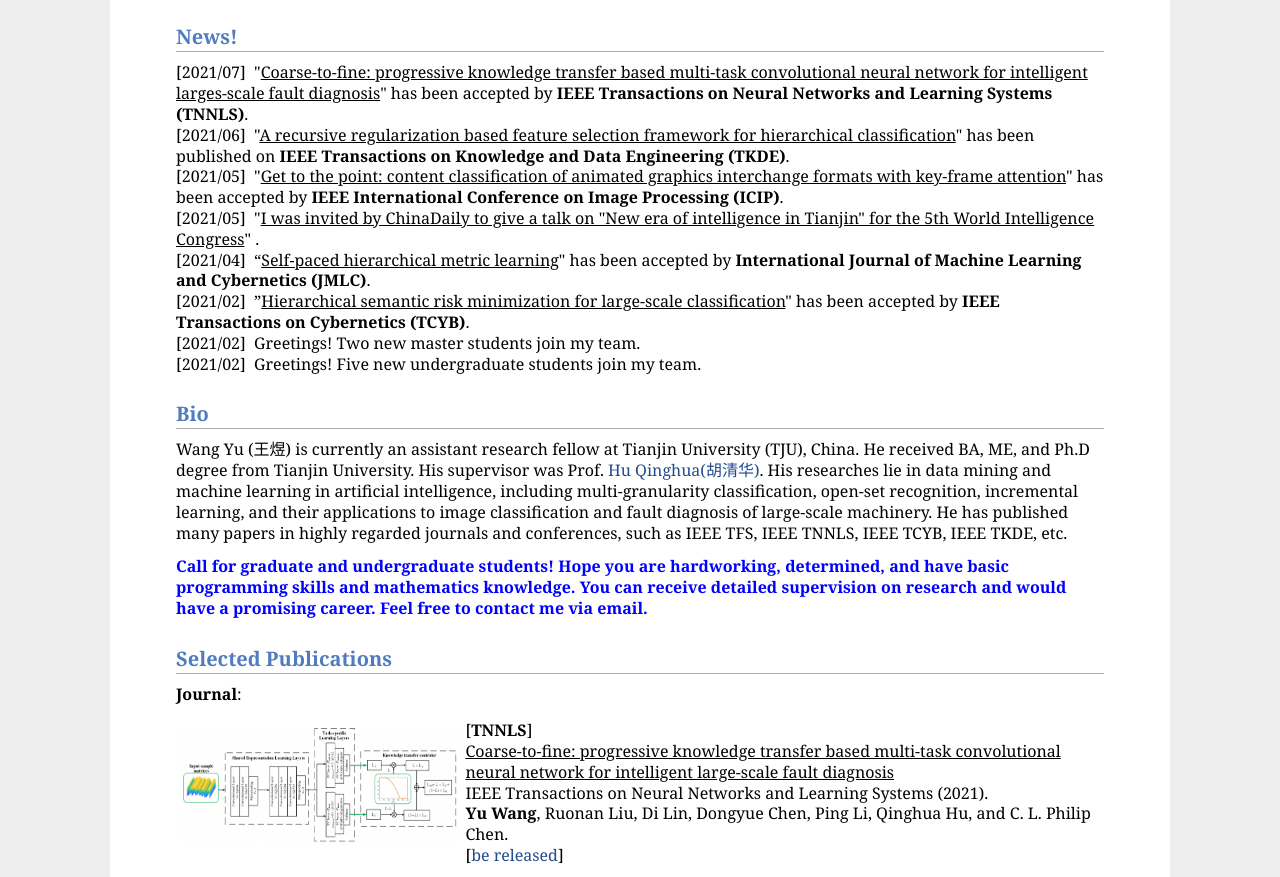
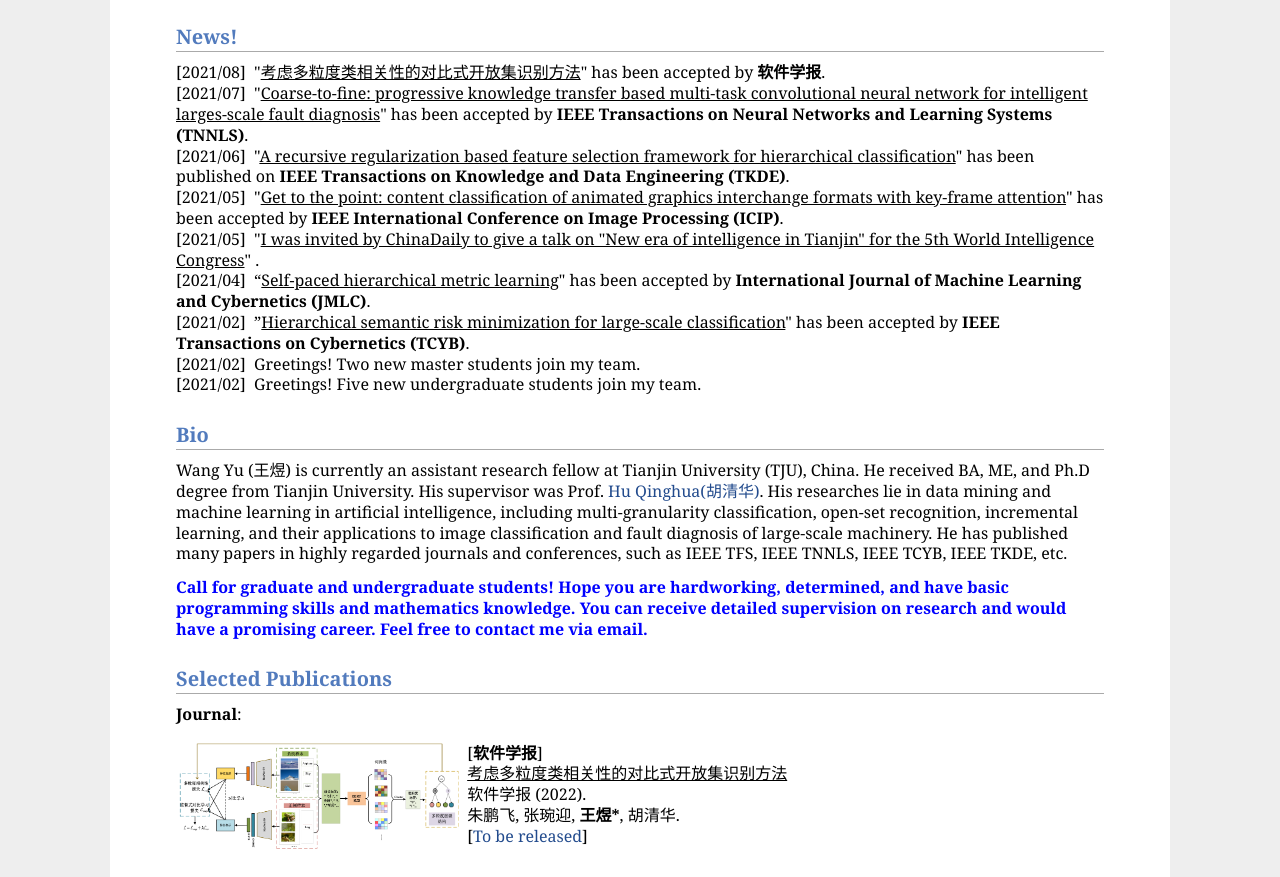
Before and after one commit to wangyuTJU/wangyuTJU.github.io, a plain HTML site: page index.html in a window 1280 px wide. Shown: the part 303-1180 px from the top of the page. Drawn offline with Linux system fonts and the light colour scheme.

Commit message:
Update JOS

```diff
--- a/index.html
+++ b/index.html
@@ -20,7 +20,8 @@ Tianjin City, P.R. China. <br />
 E-mail: <i>wangyu_ AT tju.edu.cn</i> <br /></p>
 </td></tr></table>
 <h2>News!</h2>
-<p>[2021/07]&nbsp;&nbsp;"<u>Coarse-to-fine: progressive knowledge transfer based multi-task convolutional neural network for intelligent larges-scale fault diagnosis</u>" has been accepted by <b>IEEE Transactions on Neural Networks and Learning Systems (TNNLS)</b>. <br />
+<p>[2021/08]&nbsp;&nbsp;"<u>考虑多粒度类相关性的对比式开放集识别方法</u>" has been accepted by <b>软件学报</b>. <br />
+[2021/07]&nbsp;&nbsp;"<u>Coarse-to-fine: progressive knowledge transfer based multi-task convolutional neural network for intelligent larges-scale fault diagnosis</u>" has been accepted by <b>IEEE Transactions on Neural Networks and Learning Systems (TNNLS)</b>. <br />
 [2021/06]&nbsp;&nbsp;"<u>A recursive regularization based feature selection framework for hierarchical classification</u>" has been published on <b>IEEE Transactions on Knowledge and Data Engineering (TKDE)</b>. <br />
 [2021/05]&nbsp;&nbsp;"<u>Get to the point: content classification of animated graphics interchange formats with key-frame attention</u>" has been accepted by <b>IEEE International Conference on Image Processing (ICIP)</b>. <br />
 [2021/05]&nbsp;&nbsp;"<u>I was invited by ChinaDaily to give a talk on "New era of intelligence in Tianjin" for the 5th World Intelligence Congress</u>" .<br />
@@ -34,8 +35,12 @@ E-mail: <i>wangyu_ AT tju.edu.cn</i> <br /></p>
 <h2>Selected Publications</h2>
 <p><b>Journal</b>:</p>
 <table class="imgtable"><tr><td>
+<a href="indexpic/jos.png"><img src="indexpic/jos.png" alt="alt text" width="280px" height="115px" /></a>&nbsp;</td>
+<td align="left"><p>[<b>软件学报</b>]&nbsp;&nbsp;<br /><u>考虑多粒度类相关性的对比式开放集识别方法</u> <br /> 软件学报 (2022). <br /> 朱鹏飞, 张琬迎, <b>王煜*</b>, 胡清华. <br /> [<a href="">To be released</a>]</p>
+</td></tr></table>
+<table class="imgtable"><tr><td>
 <a href="indexpic/TNNLS.png"><img src="indexpic/TNNLS.png" alt="alt text" width="280px" height="115px" /></a>&nbsp;</td>
-<td align="left"><p>[<b>TNNLS</b>]&nbsp;&nbsp;<br /><u>Coarse-to-fine: progressive knowledge transfer based multi-task convolutional neural network for intelligent large-scale fault diagnosis</u> <br /> IEEE Transactions on Neural Networks and Learning Systems (2021). <br /> <b>Yu Wang</b>, Ruonan Liu, Di Lin, Dongyue Chen, Ping Li, Qinghua Hu, and C. L. Philip Chen. <br /> [<a href="To">be released</a>]</p>
+<td align="left"><p>[<b>TNNLS</b>]&nbsp;&nbsp;<br /><u>Coarse-to-fine: progressive knowledge transfer based multi-task convolutional neural network for intelligent large-scale fault diagnosis</u> <br /> IEEE Transactions on Neural Networks and Learning Systems (2021). <br /> <b>Yu Wang</b>, Ruonan Liu, Di Lin, Dongyue Chen, Ping Li, Qinghua Hu, and C. L. Philip Chen. <br /> [<a href="">To be released</a>]</p>
 </td></tr></table>
 <table class="imgtable"><tr><td>
 <a href="indexpic/TCYB.png"><img src="indexpic/TCYB.png" alt="alt text" width="280px" height="115px" /></a>&nbsp;</td>
```
Also changed, not shown: indexpic/jos.png (added), 2 other files.
